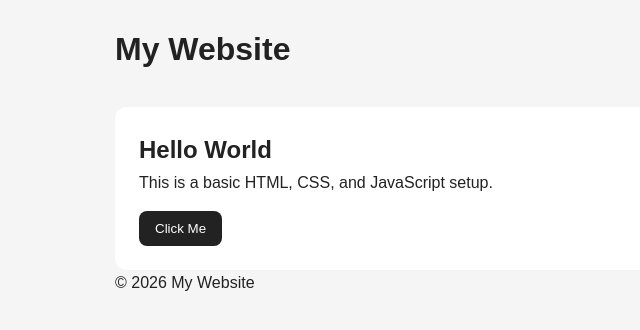
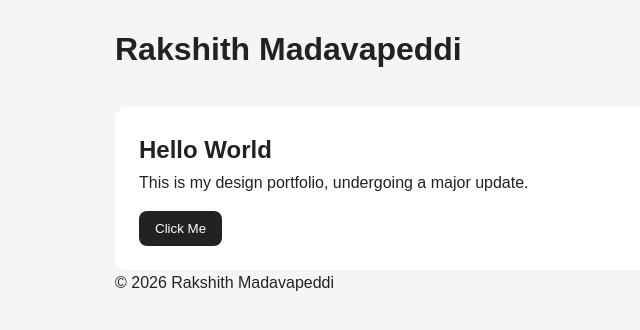
Before and after one commit to RakshithMadavapeddi/rakshith.design, a plain HTML site: page index.html in a window 1280 px wide. Shown: the whole page, without its empty margins (75-715 px from the left). Drawn offline with Linux system fonts and the light colour scheme.

Commit message:
Update index.html

```diff
--- a/index.html
+++ b/index.html
@@ -4,25 +4,25 @@
 <head>
   <meta charset="UTF-8" />
   <meta name="viewport" content="width=device-width, initial-scale=1.0" />
-  <title>My Website</title>
+  <title>RM Design Portfolio</title>
   <link rel="stylesheet" href="style.css" />
 </head>
 <body>
 
   <header>
-    <h1>My Website</h1>
+    <h1>Rakshith Madavapeddi</h1>
   </header>
 
   <main>
     <section>
       <h2>Hello World</h2>
-      <p>This is a basic HTML, CSS, and JavaScript setup.</p>
+      <p>This is my design portfolio, undergoing a major update.</p>
       <button id="mainButton">Click Me</button>
     </section>
   </main>
 
   <footer>
-    <p>&copy; 2026 My Website</p>
+    <p>&copy; 2026 Rakshith Madavapeddi</p>
   </footer>
 
   <script src="script.js"></script>
```
